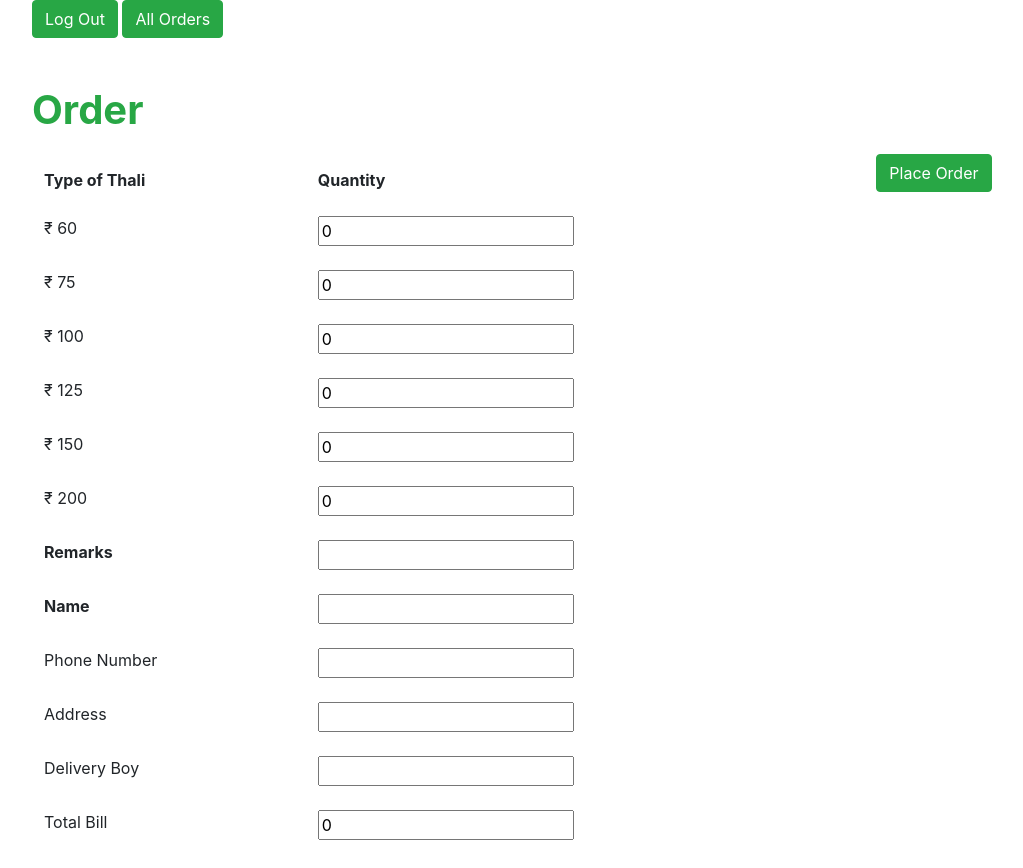
After one commit to manangoel99/BestBhoj, a Django app: page /billing/takeorder in a window 1280 px wide. The commit adds this page. Shown: the whole page, without its empty margins (53-1076 px from the left). Run offline with Django 3.2, Linux system fonts and the light colour scheme; a user stored in the database is signed in; some libraries are stand-ins or nearby versions.

Commit message:
Order Taking Implemented

```diff
--- a/BestBhoj/BestBhoj/settings.py
+++ b/BestBhoj/BestBhoj/settings.py
@@ -25,10 +25,7 @@ SECRET_KEY = 'sou!fkx(s=zblkjo77#lag2prum35_cjew3$vu-@%*)wzoq3@e'
 # SECURITY WARNING: don't run with debug turned on in production!
 DEBUG = True
 
-ALLOWED_HOSTS = [
-    '0.0.0.0',
-    '192.168.0.105'
-]
+ALLOWED_HOSTS = []
 
 
 # Application definition
--- /dev/null
+++ b/BestBhoj/Billing/templates/Billing/takeorder.html
@@ -0,0 +1,134 @@
+<!DOCTYPE html>
+<html lang="en">
+
+<head>
+    <meta charset="UTF-8">
+    <meta name="viewport" content="width=device-width, initial-scale=1.0">
+    <meta http-equiv="X-UA-Compatible" content="ie=edge">
+    <title>All Orders</title>
+    <link rel="stylesheet" href="https://maxcdn.bootstrapcdn.com/bootstrap/4.1.0/css/bootstrap.min.css">
+    <script src="https://ajax.googleapis.com/ajax/libs/jquery/3.3.1/jquery.min.js"></script>
+    <script src="https://cdnjs.cloudflare.com/ajax/libs/popper.js/1.14.0/umd/popper.min.js"></script>
+    <script src="https://maxcdn.bootstrapcdn.com/bootstrap/4.1.0/js/bootstrap.min.js"></script>
+</head>
+<style>
+    ul {
+        list-style-type: none;
+    }
+</style>
+<div class="container">
+    <a href="{% url 'logout' %}" class="btn btn-success">Log Out</a>
+    <a href="{% url 'all_orders' %}" class="btn btn-success">All Orders</a>
+    <br>
+    <br>
+    <br>
+    <form action="{% url 'takeorder' %}" method="post">
+        {% csrf_token %}
+        <h1 class="text-success">
+            <strong> Order </strong>
+        </h1>
+        <table class="table table-borderless">
+            <thead>
+                <tr>
+                    <th>Type of Thali</th>
+                    <th>Quantity</th>
+                    <th><button type="submit" class="btn btn-success">Place Order</button></th>
+                </tr>
+            </thead>
+            <tbody>
+                <tr>
+                    <td>&#8377; 60</td>
+                    <td>
+                        <input class="thali-num" type="number" value="0" name="60-thali">
+                    </td>
+                </tr>
+                <tr>
+                    <td>&#8377; 75</td>
+                    <td>
+                        <input class="thali-num" type="number" value="0" name="75-thali">
+                    </td>
+                </tr>
+                <tr>
+                    <td>&#8377; 100</td>
+                    <td>
+                        <input class="thali-num" type="number" value="0" name="100-thali">
+                    </td>
+                </tr>
+                <tr>
+                    <td>&#8377; 125</td>
+                    <td>
+                        <input class="thali-num" type="number" value="0" name="125-thali">
+                    </td>
+                </tr>
+                <tr>
+                    <td>&#8377; 150</td>
+                    <td>
+                        <input class="thali-num" type="number" value="0" name="150-thali">
+                    </td>
+                </tr>
+                <tr>
+                    <td>&#8377; 200</td>
+                    <td>
+                        <input class="thali-num" type="number" value="0" name="200-thali">
+                    </td>
+                </tr>
+                <tr>
+                    <td><strong>Remarks</strong></td>
+                    <td><input type="text" name="remarks"></td>
+                </tr>
+                <tr>
+                    <td>
+                        <strong>Name</strong>
+                    </td>
+                    <td>
+                        <input type="text" name="name" required>
+                    </td>
+                </tr>
+                <tr>
+                    <td>Phone Number</td>
+                    <td>
+                        <input type="text" name="number">
+                    </td>
+                </tr>
+                <tr>
+                    <td>Address</td>
+                    <td>
+                        <input type="text" name="address">
+                    </td>
+                </tr>
+                <tr>
+                    <td>
+                        Delivery Boy
+                    </td>
+                    <td>
+                        <input type="text" name="delivery-boy">
+                    </td>
+                </tr>
+                <tr>
+
+                    <td>
+                        Total Bill
+                    </td>
+                    <td>
+                        <input id="total" type="text" value="0" name="amount" readonly>
+                    </td>
+                </tr>
+            </tbody>
+        </table>
+    </form>
+    <!--<div id="total"></div>-->
+</div>
+<script>
+    $('.thali-num').click(function(){
+        var total = 0;
+        x = $('.thali-num');
+        total += (x[0].value * 60);
+        total += (x[1].value * 75);
+        total += (x[2].value * 100);
+        total += (x[3].value * 125);
+        total += (x[4].value * 150);
+        total += (x[5].value * 200);
+        document.getElementById('total').value = total;
+    })
+</script>
+</html>
--- a/BestBhoj/Billing/urls.py
+++ b/BestBhoj/Billing/urls.py
@@ -3,6 +3,7 @@ from . import views
 
 urlpatterns = [
     path('', views.index, name='index'),
-    path('<user_id>/allorders', views.order_display, name='all_orders'),
-    path('logout', views.log_out, name="logout")
+    path('allorders', views.order_display, name='all_orders'),
+    path('logout', views.log_out, name="logout"),
+    path('takeorder', views.take_order, name='takeorder')
 ]
--- a/BestBhoj/Billing/views.py
+++ b/BestBhoj/Billing/views.py
@@ -24,7 +24,7 @@ def index(request):
                 context = {
                     'all _ orders' : all_orders
                 }
-                return redirect(order_display, user_id=user.pk)
+                return redirect(order_display)
             else:
                 form = LogInForm()
     else:
@@ -34,18 +34,44 @@ def index(request):
         })
 
 @login_required(login_url='/billing')
-def order_display(request, user_id):
+def order_display(request):
     print(request.user)
     if request.user.is_authenticated:
         print(request.user)
         all_orders = orders.objects.all()
         context = {
-            'all_orders': all_orders
+            'all_orders': all_orders,
+            'user' : request.user
         }
         return render(request, 'Billing/all_orders.html', context=context)
     else:
         return redirect(index)
 
+@login_required(login_url='/billing')
+def take_order(request):
+    if request.user.is_authenticated:
+        print(request.user)
+        #print(request.method)
+        if request.method == 'POST':
+            order = orders()
+            order.name = request.POST['name']
+            order.phone_number = request.POST['number']
+            order.quantity_60 = request.POST['60-thali']
+            order.quantity_75 = request.POST['75-thali']
+            order.quantity_100 = request.POST['100-thali']
+            order.quantity_125 = request.POST['125-thali']
+            order.quantity_150 = request.POST['150-thali']
+            order.quantity_200 = request.POST['200-thali']
+            order.address = request.POST['address']
+            order.remarks = request.POST['remarks']
+            order.operator = request.user
+            order.amount = request.POST['amount']
+            order.delivery_boy = request.POST['delivery-boy']
+            order.save()
+            return redirect('all_orders')
+        return render(request, 'Billing/takeorder.html')
+
+
 def log_out(request):
     logout(request)
     return redirect(index)
```
Also changed, not shown: BestBhoj/Billing/models.py (+10 -1 lines), BestBhoj/Billing/templates/Billing/all_orders.html (+45 -7 lines), BestBhoj/Billing/migrations/0007_orders_delivery_boy.py (added), BestBhoj/Billing/migrations/0008_auto_20180628_0645.py (added), BestBhoj/Billing/migrations/0009_auto_20180628_0707.py (added), 1 other file.
